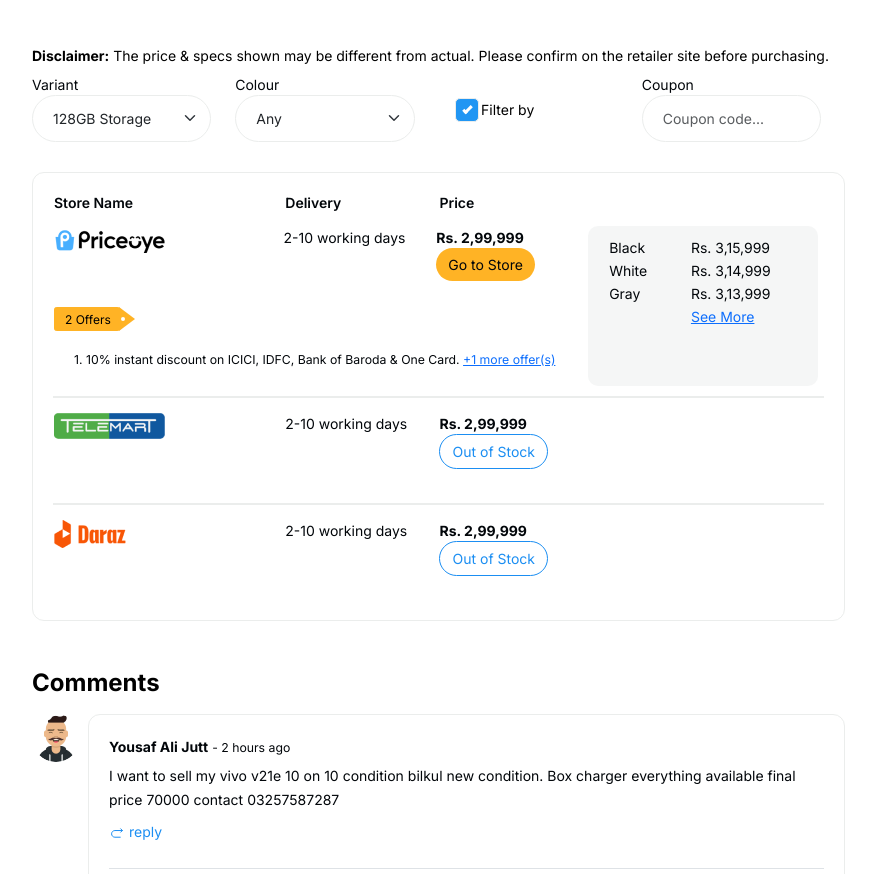
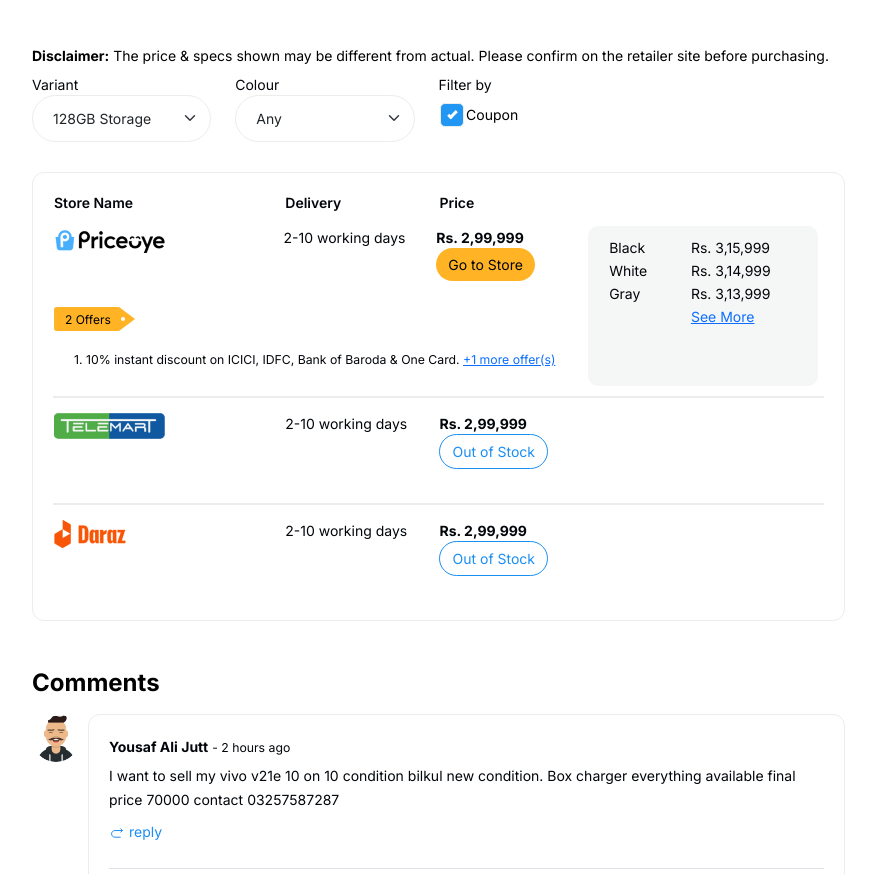
Before and after one commit to hassantariq1986/phonepulse, a plain HTML site: page product-details.html in a window 1280 px wide. Shown: the part 4149-5023 px from the top of the page, without its empty margins (50-926 px from the left). Drawn offline with nearby package versions, Linux system fonts and the light colour scheme.

Commit message:
Add files via upload

```diff
--- a/custom.css
+++ b/custom.css
@@ -253,6 +253,7 @@ body {
 
 .checkbox {
   cursor: pointer;
+  left: -15px !important;
 }
 
 .checkbox .text {
@@ -1448,8 +1449,7 @@ p {
 
   .mobile-view .mob-checkbox {
     position: relative;
-    left: -15px;
-    top: -10px;
+    margin-bottom: 20px;
   }
 
   .mobile-view .mar-top-5 {
--- a/product-details.html
+++ b/product-details.html
@@ -710,17 +710,15 @@
                                 <option value="4">White</option>
                               </select>
                             </div>
-                            <div class="col-md-3 mob-checkbox">
-                              <label class="list-group-item list-group-item-action checkbox mar-top-4">
-                                <input type="checkbox" checked="checked" /> <span class="text text-black">Filter
-                                  by</span>
-                                <span class="checkmark"></span>
-                              </label>
-                            </div>
-                            <div class="col-md-3 mob-mar">
-                              <label for="" class="form-label w-100">Coupon</label>
-                              <input type="text" class="form-control" placeholder="Coupon code..."
-                                aria-label="min price" aria-describedby="basic-addon1">
+                            <div class="col-md-3">
+                              <label for="" class="form-label w-100">Filter by</label>
+                              <div class="mob-checkbox">
+                                <label class="list-group-item list-group-item-action checkbox mar-top-2">
+                                  <input type="checkbox" checked="checked" /> <span
+                                    class="text text-black">Coupon</span>
+                                  <span class="checkmark"></span>
+                                </label>
+                              </div>
                             </div>
                           </div>
                         </div>
```
Also changed, not shown: shop-by-brand.html (+5 -5 lines).
